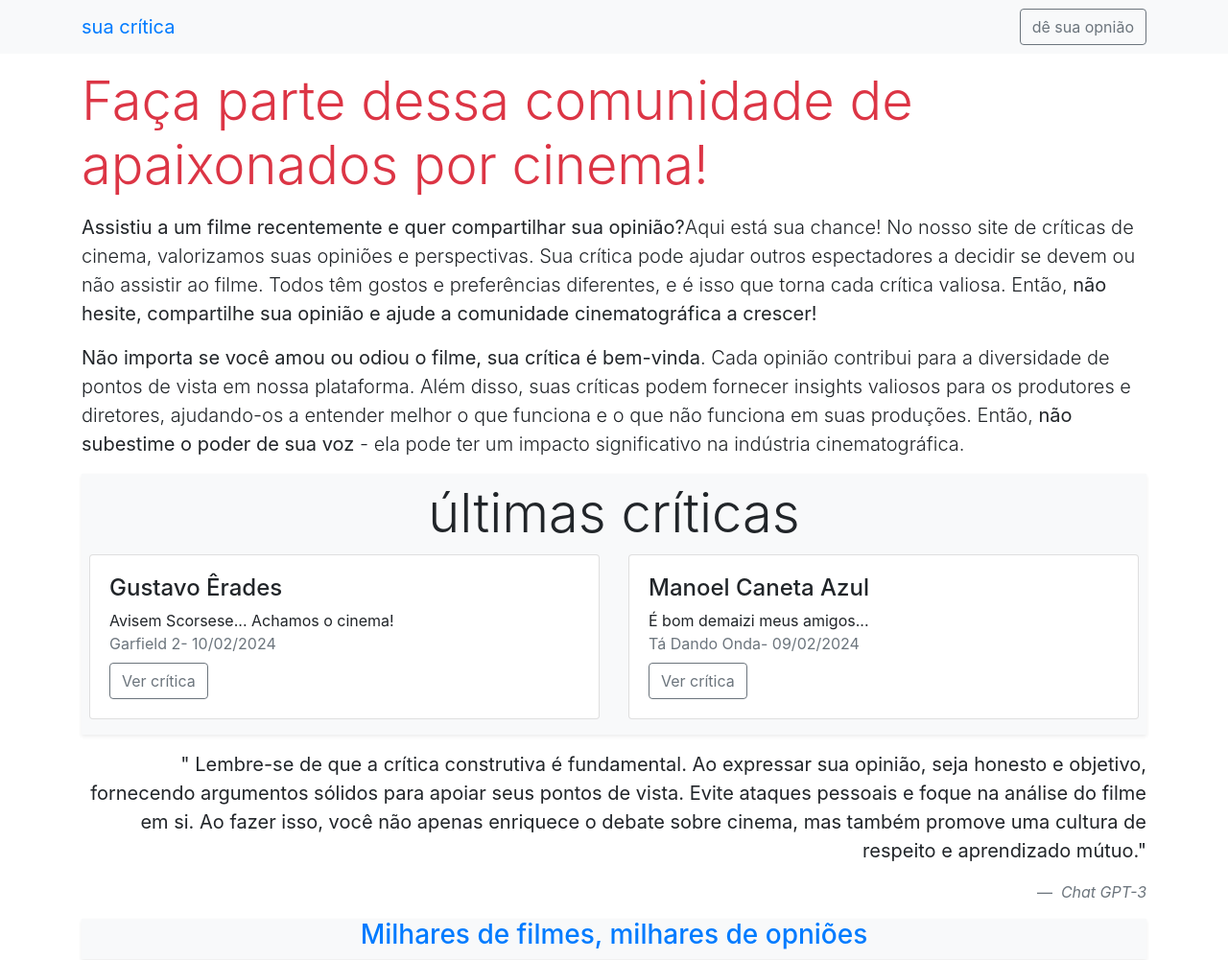
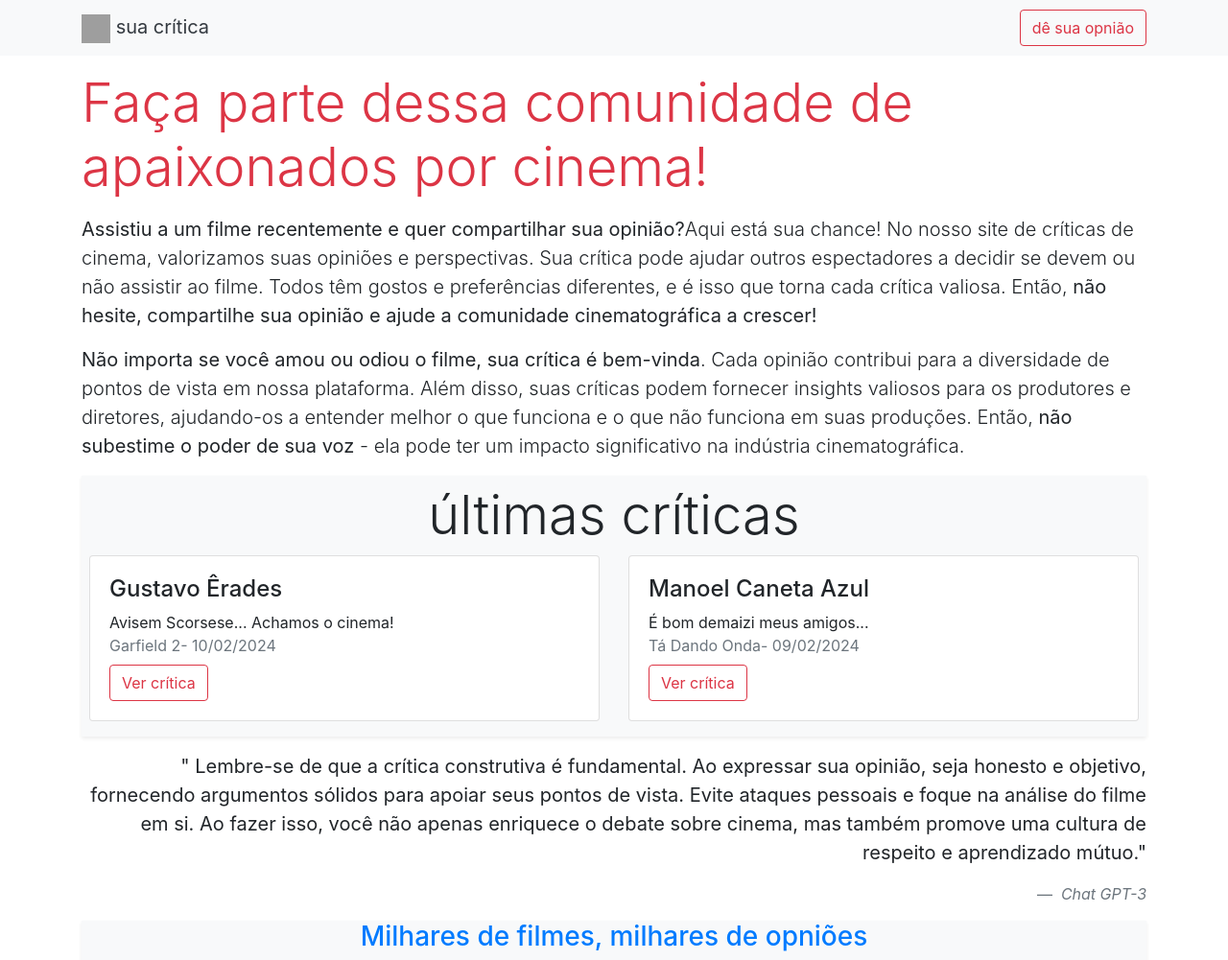
Before and after one commit to Gustavo-erades/cad-login, a PHP site: page / in a window 1280 px wide. Shown: the top 1001 px of the page at 96% size. Run offline with PHP 8.4, Linux system fonts and the light colour scheme; grey boxes are pictures that could not be loaded.

Commit message:
melhorando estilo

```diff
--- a/index.php
+++ b/index.php
@@ -5,15 +5,16 @@
     <meta name="viewport" content="width=device-width, initial-scale=1.0">
     <link rel="stylesheet" href="./assets/bootstrap4/css/bootstrap.min.css">
     <link rel="shortcut icon" href="./assets/imagens/icone-logo.png" type="image/x-icon">
-    <title>Criticas cinema</title>
+    <title>Sua Crítica</title>
 </head>
 <body>
     <header class="navbar sticky-top bg-light ">
         <nav class="container">
-            <a href="" class="navbar-brand">
+            <a href="" class="navbar-brand text-dark">
+                <img width="30" height="30" src="https://img.icons8.com/ios/50/000000/film-reel--v2.png" alt="film-reel--v2"/>
                 sua crítica
             </a>
-            <button class="btn btn-outline-secondary me-2">
+            <button class="btn btn-outline-danger me-2">
                 dê sua opnião
             </button>
         </nav>
@@ -44,7 +45,7 @@
                             <div class="card-text text-muted" id="dia_critica">
                                  Garfield 2- 10/02/2024
                             </div>
-                            <button class="btn btn-outline-secondary mt-2">
+                            <button class="btn btn-outline-danger mt-2">
                                 Ver crítica
                             </button>
                         </div>
@@ -62,7 +63,7 @@
                             <div class="card-text text-muted" id="dia_critica">
                                 Tá Dando Onda- 09/02/2024
                             </div>
-                            <button class="btn btn-outline-secondary mt-2">
+                            <button class="btn btn-outline-danger mt-2">
                                 Ver crítica
                             </button>
                         </div>
```
Also changed, not shown: assets/imagens/card-background.jpg (deleted), assets/imagens/icone-logo-gif.gif (added), assets/imagens/icone-logo.png.
